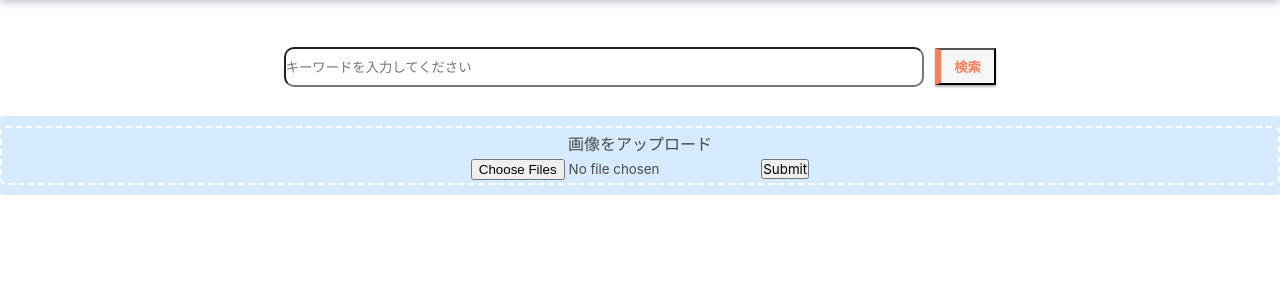
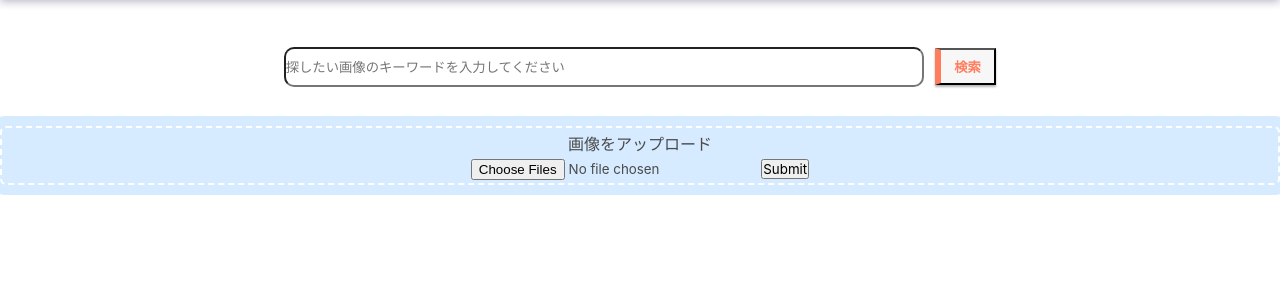
Before and after one commit to tamura-go-tamura/django-mediasave, a Django app: page / in a window 1280 px wide. Shown: the part 72-372 px from the top of the page. Run offline with Django 3.2, Linux system fonts and the light colour scheme; some libraries are stand-ins or nearby versions.

```diff
--- a/django/templates/index.html
+++ b/django/templates/index.html
@@ -109,7 +109,7 @@
 
     <div style="font-size: 40px; text-align:center;">
     <form method="GET" action="{% url 'search:pic_search' %}" style = "margin-bottom: 1rem;">
-        <input class="input-content" type="text" name="keyword" placeholder="キーワードを入力してください">
+        <input class="input-content" type="text" name="keyword" placeholder="探したい画像のキーワードを入力してください">
         <button type="submit" class="btn-sticky">検索</button>
     </form>
     </div>
```
